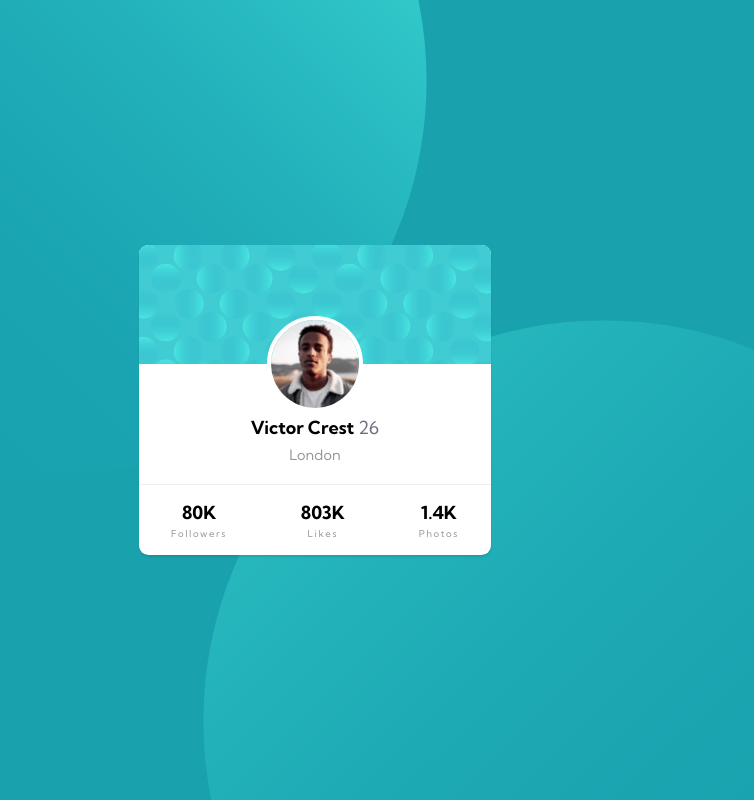
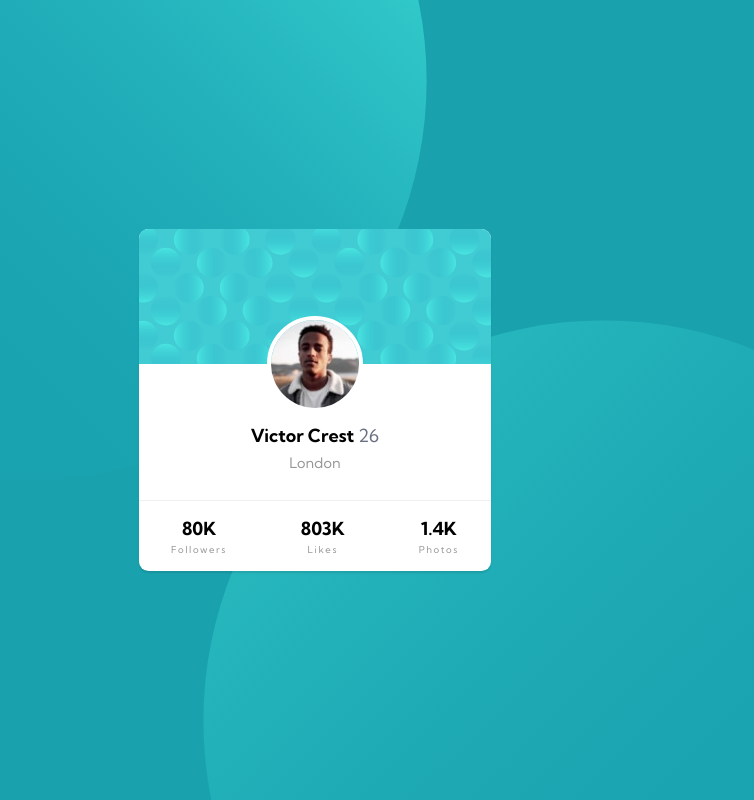
Before and after one commit to alosoft/frontend_mentor-profile-card-component-main, a plain HTML site: page index.html in a window 1280 px wide. Shown: the whole page, without its empty margins (325-1079 px from the left). Drawn offline with Linux system fonts and the light colour scheme.

Commit message:
updated readme.md

```diff
--- a/style.css
+++ b/style.css
@@ -39,7 +39,7 @@ body {
 .profile {
     display: flex;
     flex-direction: column;
-    height: 15rem;
+    height: 17rem;
     border-bottom: 0.01rem solid rgba(128, 128, 128, 0.131);
     position: relative;
 }
```
Also changed, not shown: profile_card_website.png (added), 1 other file.
